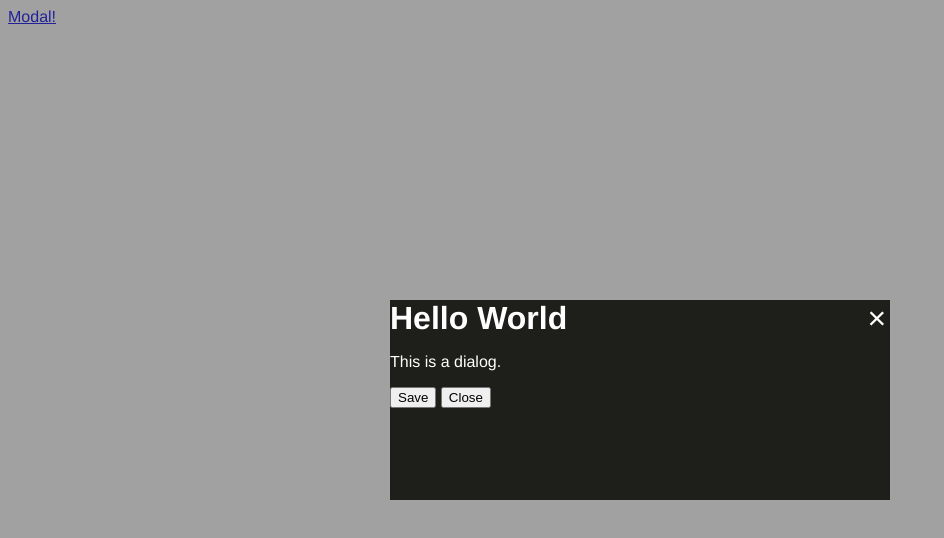
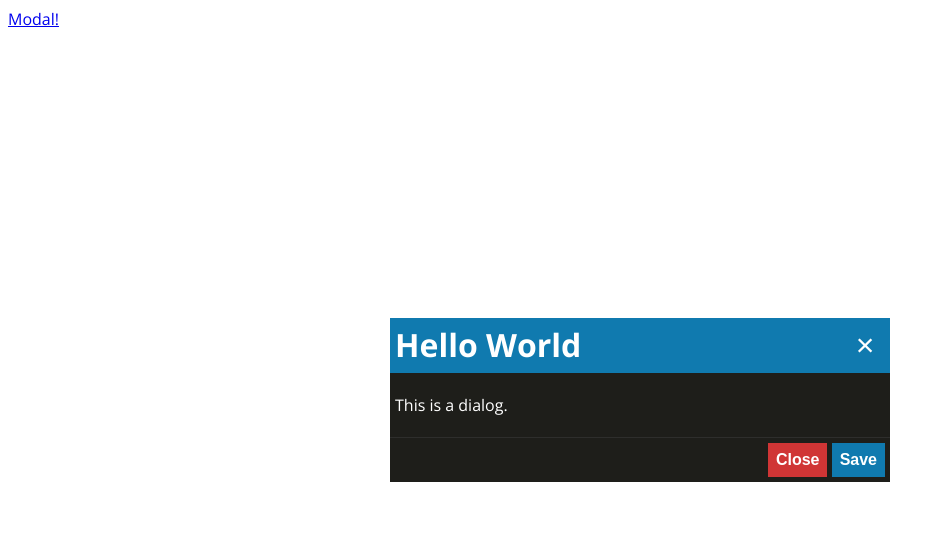
Before and after one commit to Seich/gunboat, a plain HTML site: page example/index.html in a window 1280 px wide. Both pictures are taken after a click on the link "Modal!". Shown: the whole page, without its empty margins (0-944 px from the left). Drawn offline with nearby package versions, Linux system fonts and the light colour scheme.

Commit message:
The modal is looking better.

```diff
--- a/dist/Gunboat.js
+++ b/dist/Gunboat.js
@@ -1,4 +1,4 @@
-/*! Gunboat - v0.1.0 - 2013-02-27
+/*! Gunboat - v0.1.0 - 2013-02-28
 * https://github.com/seich/gunboat
 * Copyright (c) 2013 Sergio Diaz; Licensed MIT */
 
@@ -8,12 +8,12 @@
 		defaults: {
 			'top': false,
 			'left': false,
-			'isShown': false
+			'isShown': false,
+			'showOverlay': false
 		}
 	},
 	{
 		'init': function(element, options) {
-			var self = this;
 			this.show();
 		},
 
@@ -24,10 +24,15 @@
 
 			this.options.isShown = true;
 
-			if ($(".modal-overlay").length === 0) {
-				$("body").append($("<div/>", {
-					'class': 'modal-overlay'
-				}));
+
+			if (this.options.showOverlay === true) {
+				if ($(".modal-overlay").length === 0) {
+					$("body").append($("<div/>", {
+						'class': 'modal-overlay'
+					}));
+				} else {
+					$(".modal-overlay").show();
+				}
 			}
 
 			this.element.removeClass("hide");
@@ -52,6 +57,10 @@
 				"top": topPos,
 				"left": leftPos
 			});
+		},
+
+		'{window} resize': function() {
+			this.calculatePostion();
 		}
 	});
 
--- a/example/gunboat.css
+++ b/example/gunboat.css
@@ -1,5 +1,7 @@
+@import url(http://fonts.googleapis.com/css?family=Open+Sans:400,600,700);
+
 body {
-	font-family: "HelveticaNeue-Light", "Helvetica Neue Light", "Helvetica Neue", Helvetica, Arial, "Lucida Grande", sans-serif;
+	font-family: "Open Sans", "HelveticaNeue-Light", "Helvetica Neue Light", "Helvetica Neue", Helvetica, Arial, "Lucida Grande", sans-serif;
 }
 
 .hide {
@@ -8,44 +10,85 @@ body {
 
 .modal-overlay {
 	background: #444;
+	bottom: 0;
+	left: 0;
+	opacity: 0.5;
 	position: absolute;
+	right: 0;
 	top: 0;
-	left: 0;
-	right: 0;
-	bottom: 0;
-	opacity: 0.5;
 }
 
 .modal {
-	z-index: 9999;
 	background: #1E1E1A;
 	color: #fff;
 	position: absolute;
 	width: 500px;
-	min-height: 200px;
+	z-index: 9999;
+}
+
+.modal .header {
+	background: rgba(14, 138, 200, 0.86);
+	position: relative;
 }
 
 .modal .header h1 {
+	display: inline-block;
+	line-height: 1.4;
 	margin: 0;
 	width: 94%;
-	display: inline-block;
+}
+
+.modal .header,
+.modal .body,
+.modal .footer {
+	padding: 5px;
 }
 
 .modal .header .close {
 	background: none;
 	border: none;
+	bottom: 0;
 	color: #fff;
 	display: inline-block;
 	font-size: 2em;
 	margin: 0;
 	padding: 0;
-	width: 5%;
-	position: relative;
+	position: absolute;
+	right: 0;
 	top: 0;
-	right: 0;
+	min-width: 10%;
+	padding-bottom: 0;
 }
 
 .modal .header .close:hover {
+	background: rgb(0, 77, 128);
 	cursor: pointer;
-	background: rgb(44, 126, 206);
 }
+
+.modal .footer {
+	text-align: right;
+	border-top: 1px solid rgba(65, 65, 65, 0.47);
+	padding: 5px;
+}
+
+.btn {
+	border: none;
+	color: white;
+	cursor: pointer;
+	font-size: 1em;
+	font-weight: 600;
+	padding: 0.5em;
+	background: rgba(14, 138, 200, 0.86);
+}
+
+.btn:hover {
+	background: rgb(0, 77, 128);
+}
+
+.btn.red {
+	background: rgba(228, 56, 56, 0.90);
+}
+
+.btn.red:hover {
+	background: rgba(228, 56, 56, 0.50);
+}
--- a/example/index.html
+++ b/example/index.html
@@ -18,8 +18,8 @@
 		</div>
 
 		<div class="footer">
+			<button class="btn red" data-modal-close="true">Close</button>
 			<button class="btn">Save</button>
-			<button class="btn btn-close" data-modal-close="true">Close</button>
 		</div>
 	</div>
 
```
Also changed, not shown: src/controls/modal.js (+15 -6 lines), dist/Gunboat.min.js.
